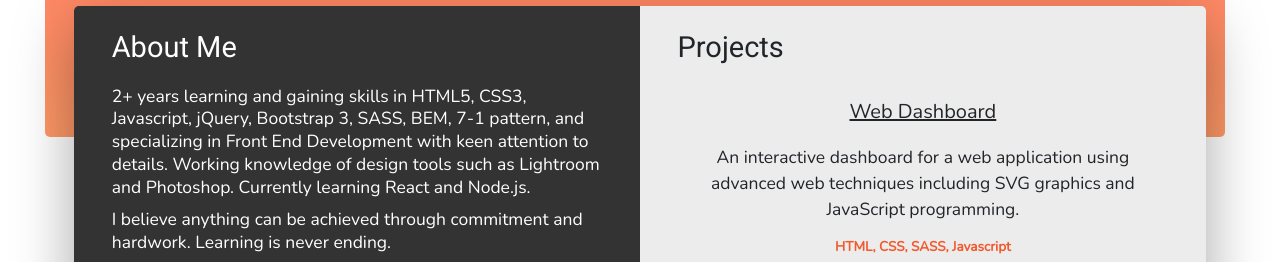
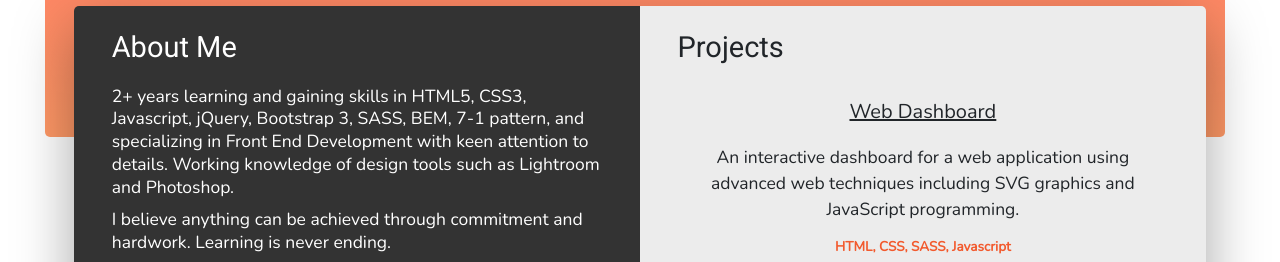
Before and after one commit to jnguyen-88/jnguyen-88.github.io, a website: page index.html in a window 1280 px wide. Shown: the part 419-681 px from the top of the page. Drawn offline with nearby package versions, Linux system fonts and the light colour scheme.

Commit message:
changed intro

```diff
--- a/index.html
+++ b/index.html
@@ -54,7 +54,7 @@
                     </h2>
                     <p class="about__text">
                         2+ years learning and gaining skills in HTML5, CSS3, Javascript, jQuery, Bootstrap 3, SASS, BEM, 7-1 pattern, and specializing in Front End Development with keen attention to details.
-                        Working knowledge of design tools such as Lightroom and Photoshop. Currently learning React and Node.js.
+                        Working knowledge of design tools such as Lightroom and Photoshop.
                     </p>
                     <p class="about__text">
                         I believe anything can be achieved through commitment and hardwork. Learning is never ending.
```
